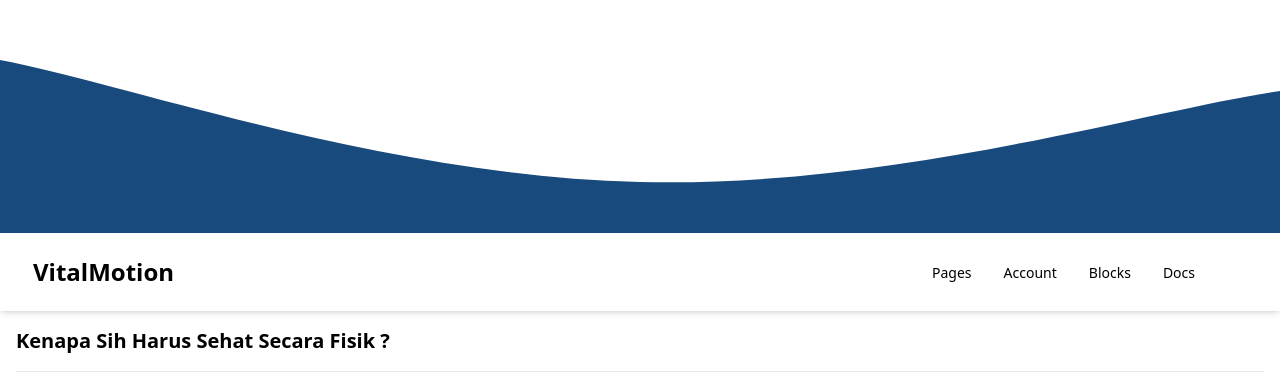
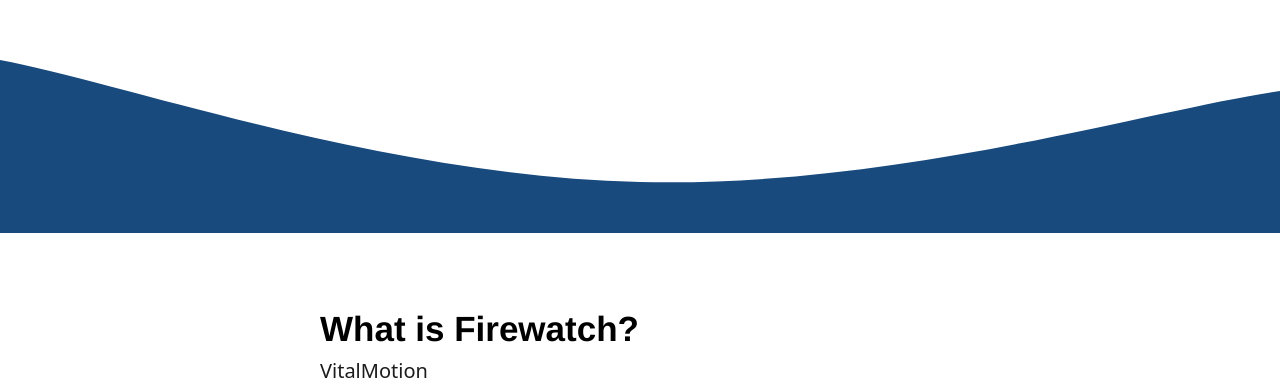
Before and after one commit to mybezen/prj-sagas, a React (Vite) app: page / in a window 1280 px wide. Shown: the part 567-952 px from the top of the page. Built offline with nearby package versions, Linux system fonts and the light colour scheme.

Commit message:
change Home

```diff
--- a/src/pages/Home.jsx
+++ b/src/pages/Home.jsx
@@ -5,6 +5,7 @@
 import "aos/dist/aos.css";
 import { useEffect } from "react";
 import LandingPage from "../sections/LandingPage";
+import TextBlock from "../sections/TextBlock";
 
 function Home() {
   useEffect(() => {
@@ -16,6 +17,7 @@
   return (
     <div className="">
       <LandingPage />
+      <TextBlock />
       <StickyNavbar />
       <div className="container">
         <AccordionCustomAnimation />
```
